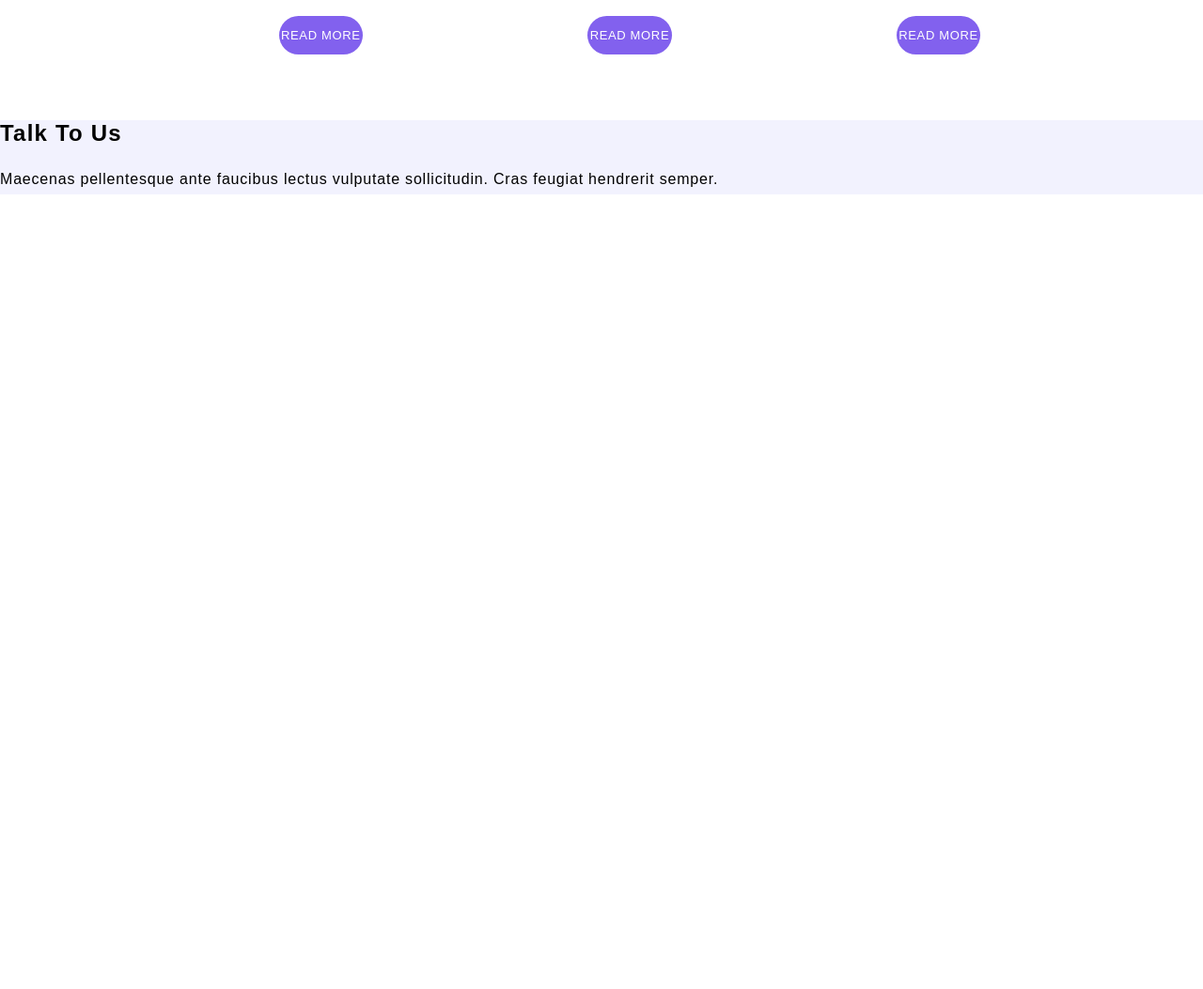
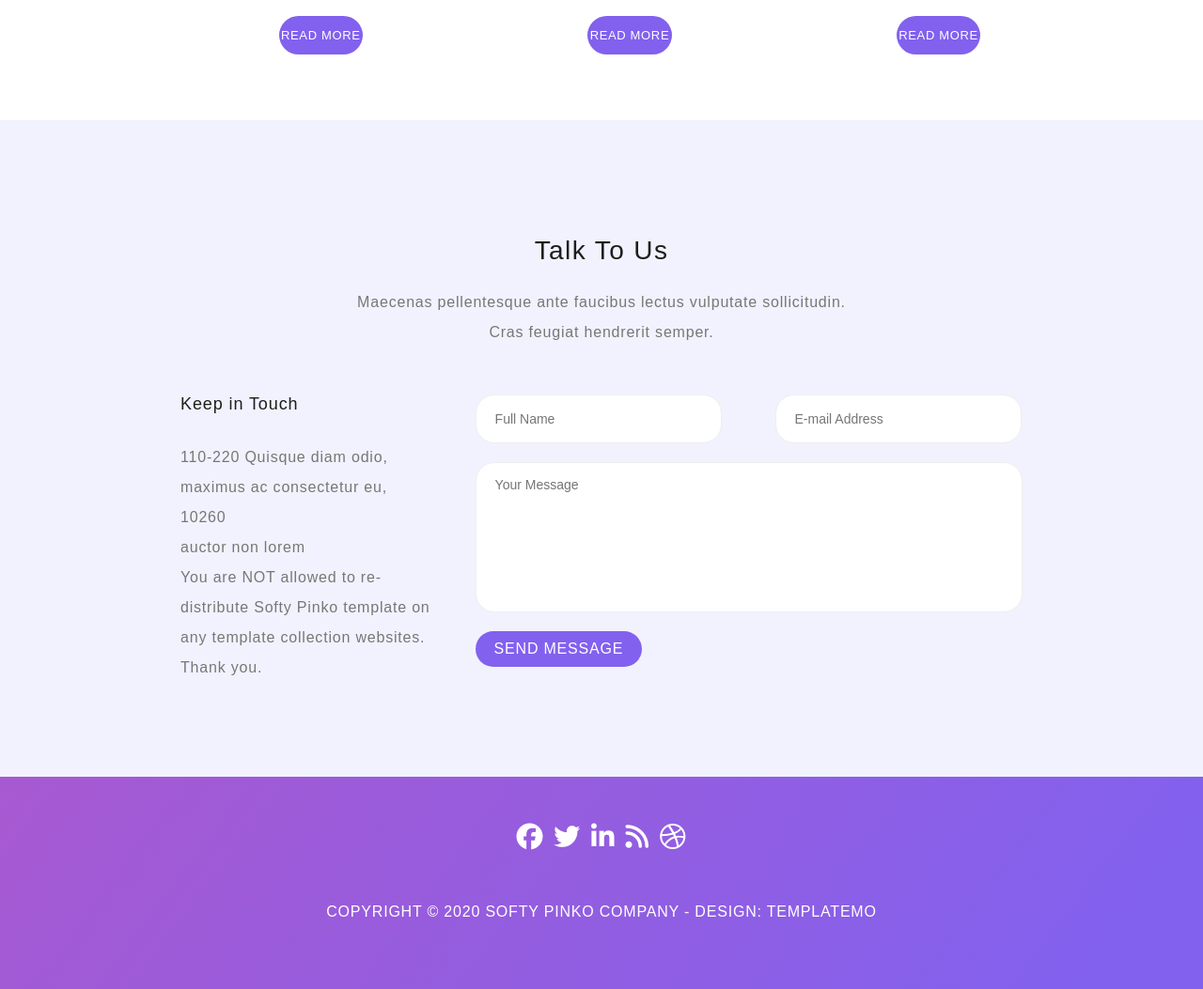
Before and after one commit to sqirum/template-softy-pinko, a plain HTML site: page index.html in a window 1280 px wide. Shown: the part 5445-6498 px from the top of the page at 94% size. Before the commit the page ends 5668 px from the top, so only its background shows below. Drawn offline with Linux system fonts and the light colour scheme.

Commit message:
add contact section & footer style

```diff
--- a/index.html
+++ b/index.html
@@ -5,6 +5,7 @@
     <meta http-equiv="X-UA-Compatible" content="IE=edge">
     <meta name="viewport" content="width=device-width, initial-scale=1.0">
     <link rel="stylesheet" href="styles.css">
+    <script src="https://kit.fontawesome.com/921ab51817.js" crossorigin="anonymous"></script>
     <title>Softy Pinko</title>
 </head>
 <body>
@@ -296,10 +297,37 @@
         </section>
 
         <section id="contact">
-            <h2>Talk To Us</h2>
-            <p>Maecenas pellentesque ante faucibus lectus vulputate sollicitudin. Cras feugiat hendrerit semper.</p>
+            <div class="wrapper">
+                <h2>Talk To Us</h2>
+                <p>Maecenas pellentesque ante faucibus lectus vulputate sollicitudin. Cras feugiat hendrerit semper.</p>
+                <div class="form-block">
+                    <div class="info">
+                        <h5>Keep in Touch</h5>
+                        <p>110-220 Quisque diam odio, maximus ac consectetur eu, 10260 <br> auctor non lorem</p>
+                        <p>You are NOT allowed to re-distribute Softy Pinko template on any template collection websites. Thank you.</p>
+                    </div>
+                    <form>
+                        <input type="text" placeholder="Full Name">
+                        <input type="email" placeholder="E-mail Address">
+                        <textarea name="" id="" cols="30" rows="8" placeholder="Your Message"></textarea>
+                        <a href="#" class="submit">Send Message</a>
+                    </form>
+                </div>
+            </div>
         </section>
     </main>
 
+    <footer>
+        <ul class="social">
+            <li><a href="#"><i class="fab fa-facebook"></i></a></li>
+            <li><a href="#"><i class="fab fa-twitter"></i></a></li>
+            <li><a href="#"><i class="fab fa-linkedin-in"></i></a></li>
+            <li><a href="#"><i class="fas fa-rss"></i></a></li>
+            <li><a href="#"><i class="fab fa-dribbble"></i></a></li>
+        </ul>
+
+        <p>COPYRIGHT © 2020 SOFTY PINKO COMPANY - DESIGN: TEMPLATEMO</p>
+    </footer>
+
 </body>
 </html>
--- a/styles.css
+++ b/styles.css
@@ -587,4 +587,128 @@ section#counter {
 
 #contact {
   background: #f2f2fe;
+  text-align: center;
+  padding: 100px 0;
 }
+
+#contact h2 {
+  font-weight: normal;
+  color: #1e1e1e;
+  font-size: 28px;
+}
+
+#contact p {
+  color: #777;
+  width: 0 60%;
+  margin: 0 20%;
+}
+
+#contact .form-block {
+  display: flex;
+  text-align: left;
+  margin-top: 50px;
+}
+
+#contact .form-block .info {
+  display: inline-block;
+  width: 30%;
+}
+
+#contact .form-block .info h5 {
+  font-size: 18px;
+  color: #1e1e1e;
+  font-weight: normal;
+  margin-top: 0;
+}
+
+#contact .form-block .info p {
+  color: #777;
+  width: 100%;
+  margin: 0;
+}
+
+#contact .form-block form {
+  display: inline-block;
+  width: 65%;
+  margin-left: 5%;
+}
+
+#contact form input {
+  display: inline-block;
+  width: 45%;
+  line-height: 20px;
+  border-radius: 20px;
+  padding: 15px 0;
+  outline: none;
+  border: 1px solid #eee;
+  font-size: 14px;
+  color: #777;
+  padding-left: 20px;
+}
+
+#contact form input:nth-child(2) {
+  margin-left: 9%;
+}
+
+#contact form textarea {
+  display: block;
+  width: 100%;
+  border-radius: 20px;
+  outline: none;
+  border: 1px solid #eee;
+  font-size: 14px;
+  color: #777;
+  padding: 15px 0;
+  padding-left: 20px;
+  margin: 20px 0;
+  resize: none;
+}
+
+#contact form a {
+  display: inline-block;
+  text-decoration: none;
+  text-transform: uppercase;
+  padding: 10px 20px;
+  background: #8261ee;
+  border-radius: 20px;
+  color: #fff;
+  transition: all 0.3s ease;
+}
+
+#contact form a:hover {
+  background: #ff589e;
+}
+
+footer {
+  background: linear-gradient(127deg, #a759d1 0%, #8261ee 91%);
+  padding: 50px 0;
+}
+
+footer ul {
+  display: flex;
+  width: 15%;
+  margin: 0 42.5%;
+  text-align: center;
+  justify-content: space-around;
+}
+
+footer ul li a {
+  text-decoration: none;
+  color: #fff;
+  cursor: pointer;
+  transition: all 0.3s ease;
+}
+
+footer ul li a:hover {
+  color: #ff589e;
+}
+
+footer ul li a i {
+  font-size: 28px;
+}
+
+footer p {
+  margin-top: 50px;
+  text-align: center;
+  color: #fff;
+}
```
